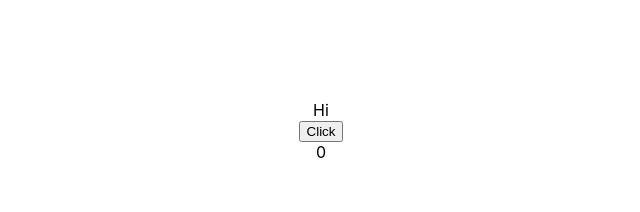
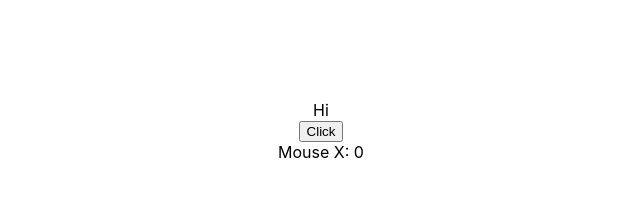
Before and after one commit to rissuuuu/JS, a React (Create React App) app: page / in a window 1280 px wide. Shown: the top 212 px of the page, without its empty margins (319-959 px from the left). Built offline with nearby package versions, Linux system fonts and the light colour scheme.

Commit message:
addeventlistener

```diff
--- a/src/components/useEffect/ToggleDisplay.js
+++ b/src/components/useEffect/ToggleDisplay.js
@@ -1,30 +1,33 @@
 import React, { useEffect, useState } from 'react';
 
-
 function Toggle() {
-    const [val, setVal] = useState(true)
-
-    const [x, setX] = useState(0)
+    const [val, setVal] = useState(true); // Toggle state
+    const [x, setX] = useState(0); // Mouse X coordinate
 
     const logMouse = e => {
-        setX(e.clientX)
-    }
+        setX(e.clientX);
+    };
 
     useEffect(() => {
-        window.addEventListener('mousemove', logMouse)
+        console.log('useEffect called');
 
-        return (
-            () => {
-                window.removeEventListener('mousemove', logMouse)
-            }
-        )
-    })
+        if (val) {
+            window.addEventListener('mousemove', logMouse);
+        }
 
-    return (<div style={{ marginTop: '100px' }}>
-        <div>{val && <label>Hi</label>}</div>
-        <button onClick={() => setVal(!val)}> Click</button>
-        <div>{x}</div>
-    </div>)
+        return () => {
+            console.log("REMOVE");
+            window.removeEventListener('mousemove', logMouse);
+        };
+    }, [val]); // run effect when `val` changes
+
+    return (
+        <div style={{ marginTop: '100px' }}>
+            <div>{val && <label>Hi</label>}</div>
+            <button onClick={() => setVal(!val)}>Click</button>
+            <div>Mouse X: {x}</div>
+        </div>
+    );
 }
 
 export default Toggle;
```
